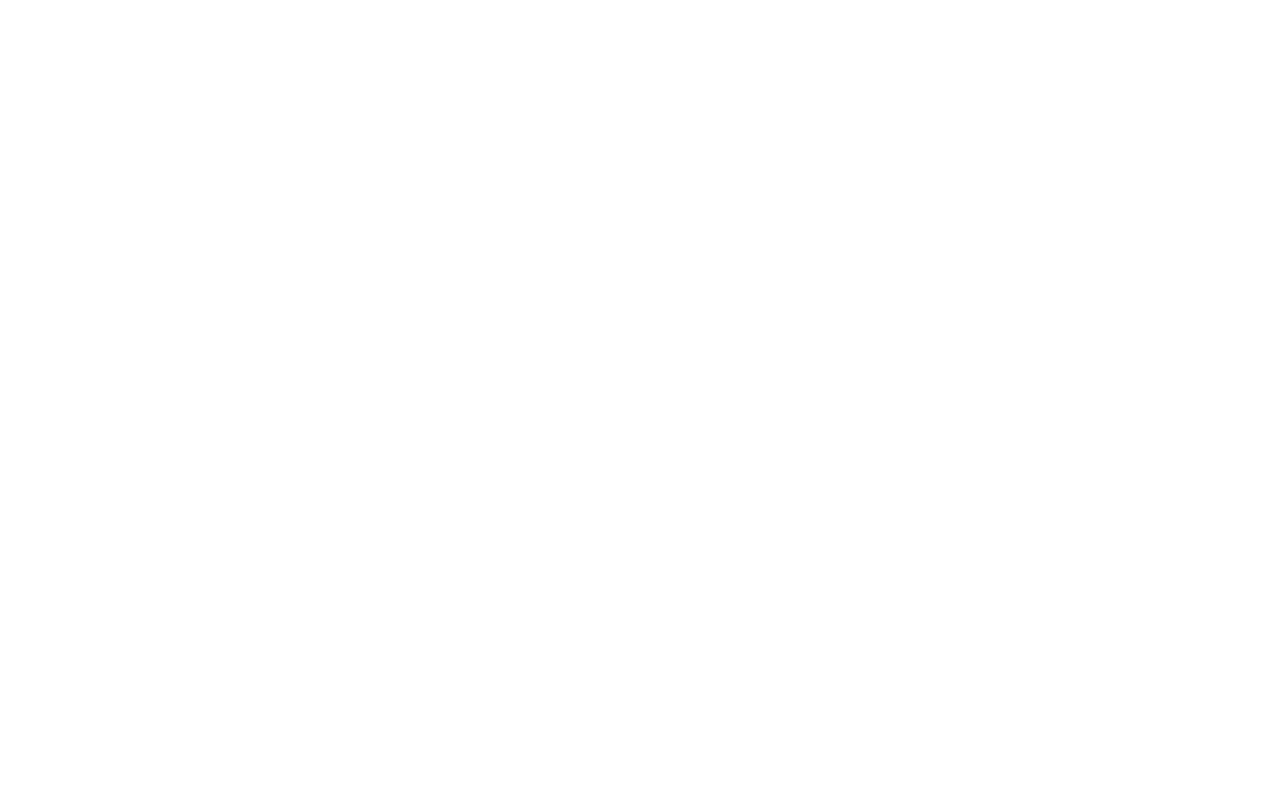
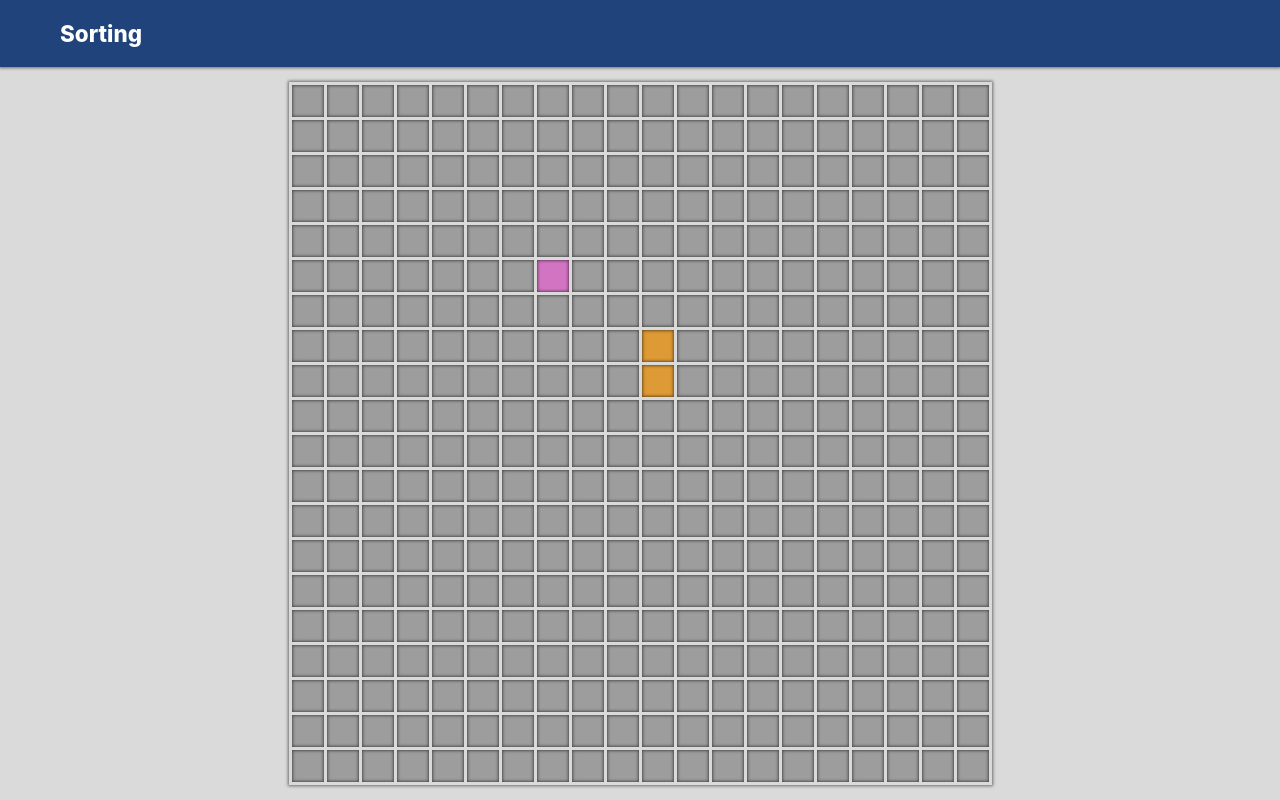
Before and after one commit to ModdedXero/Portfolio, a React (Create React App) app in the folder frontend/: page /snake in a window 1280 px wide. Before the commit this address had no page. Built offline with nearby package versions, Linux system fonts and the light colour scheme.

Commit message:
Created a simple version of snake, tail is broken

```diff
--- a/frontend/src/app.tsx
+++ b/frontend/src/app.tsx
@@ -3,6 +3,7 @@ import { Route, Routes } from "react-router";
 import Landing from "./pages/landing";
 import Pathfinder from "./pages/pathfinder";
 import Sorting from "./pages/sorting";
+import Snake from "./pages/snake";
 
 import "./styles/global.css";
 
@@ -12,6 +13,7 @@ export default function App() {
             <Route path="/" element={<Landing />} />
             <Route path="/pathfinder" element={<Pathfinder />} />
             <Route path="/sorting" element={<Sorting />} />
+            <Route path="/snake" element={<Snake />} />
         </Routes>
     )
 }
--- /dev/null
+++ b/frontend/src/components/hooks/useKeyPress.tsx
@@ -0,0 +1,30 @@
+import { useEffect, useState } from "react";
+
+export default function useKeyPress(targetKey: string, callback: (key: string) => void) {
+    const [keyPressed, setKeyPressed] = useState(false);
+
+    function downHandler({ key }) {
+        if (key === targetKey) {
+            setKeyPressed(true);
+            callback(key);
+        }
+    }
+
+    function upHandler({ key }) {
+        if (key === targetKey) {
+            setKeyPressed(false);
+        }
+    }
+
+    useEffect(() => {
+        window.addEventListener("keydown", downHandler);
+        window.addEventListener("keyup", upHandler);
+
+        return () => {
+            window.removeEventListener("keydown", downHandler);
+            window.removeEventListener("keyup", upHandler);
+        }
+    }, [])
+
+    return keyPressed;
+}
--- /dev/null
+++ b/frontend/src/components/snake/node.tsx
@@ -0,0 +1,29 @@
+import "../../styles/snake.css";
+
+export interface NodeProps {
+    state: number,
+}
+
+export default function Node(props: NodeProps) {
+    let backgroundColor: string;
+
+    switch (props.state) {
+        case 0:
+            backgroundColor = "var(--mx-node-empty)";
+            break;
+        case 1:
+            backgroundColor = "var(--mx-node-food)";
+            break;
+        case 2:
+            backgroundColor = "#dd9a35";
+            break;
+        default:
+            backgroundColor = "var(--mx-node-empty)";
+    }
+
+    return (
+        <div className="mx_snake_node" style={{ backgroundColor }}>
+
+        </div>
+    )
+}
--- a/frontend/src/pages/landing.tsx
+++ b/frontend/src/pages/landing.tsx
@@ -26,6 +26,9 @@ export default function Landing({}): JSX.Element {
                         </NavLink>
                         <NavLink href="/sorting">
                             Sorting
+                        </NavLink>
+                        <NavLink href="/snake">
+                            Snake
                         </NavLink>
                     </NavGroup>
                 </Navbar>
--- /dev/null
+++ b/frontend/src/pages/snake/index.tsx
@@ -0,0 +1,200 @@
+import { useEffect, useState } from "react";
+
+import { Navbar, NavButton, NavDropdown, NavGroup, NavLink, NavTitle } from "../../components/utility/navbar";
+import useKeyPress from "../../components/hooks/useKeyPress";
+import Node from "../../components/snake/node";
+
+import "../../styles/snake.css";
+
+export default function Snake() {
+    const [playerPos, setPlayerPos] = useState({ row: 17, col: 10 });
+    const [playerDir, setPlayerDir] = useState("s");
+    const [playerChildren, setPlayerChildren] = useState([]);
+
+    const [foodPos, setFoodPos] = useState({ row: 3, col: 10 });
+    const [grid, setGrid] = useState(getInitialGrid(playerPos, foodPos));
+
+    const wPress = useKeyPress("w", updateDirection);
+    const aPress = useKeyPress("a", updateDirection);
+    const sPress = useKeyPress("s", updateDirection);
+    const dPress = useKeyPress("d", updateDirection);
+
+    useEffect(() => {
+        const update = setInterval(() => { onUpdate(); }, 250);
+        return () => clearInterval(update);
+    }, [])
+
+    function onUpdate() {
+        movePlayer();
+    }
+
+    function movePlayer() {
+        setPlayerPos(previous => {
+            const playerPos = {...previous};
+
+            grid[previous.row][previous.col] = 0;
+
+            setPlayerDir(dir => {
+                if (dir === "w") {
+                    if (grid[previous.row - 1] === undefined) {
+                        grid[grid.length - 1][previous.col] = 2;
+                        playerPos.row = grid.length - 1;
+                    } else {
+                        grid[previous.row - 1][previous.col] = 2;
+                        playerPos.row = previous.row - 1;
+                    }
+                } else if (dir === "a") {
+                    if (grid[previous.col - 1] === undefined) {
+                        grid[previous.row][grid[previous.row].length - 1] = 2;
+                        playerPos.col = grid[previous.row].length - 1;
+                    } else {
+                        grid[previous.row][previous.col - 1] = 2;
+                        playerPos.col = previous.col - 1;
+                    }
+                } else if (dir === "s") {
+                    if (grid[previous.row + 1] === undefined) {
+                        grid[0][previous.col] = 2;
+                        playerPos.row = 0;
+                    } else {
+                        grid[previous.row + 1][previous.col] = 2;
+                        playerPos.row = previous.row + 1;
+                    }
+                } else if (dir === "d") {
+                    if (grid[previous.col + 1] === undefined) {
+                        grid[previous.row][0] = 2;
+                        playerPos.col = 0;
+                    } else {
+                        grid[previous.row][previous.col + 1] = 2;
+                        playerPos.col = previous.col + 1;
+                    }
+                }
+
+                return dir;
+            })
+
+            checkFood(playerPos);
+
+            setPlayerChildren(children => {
+                if (children.length <= 0) return children;
+
+                const newChildren = JSON.parse(JSON.stringify(children))
+
+                grid[newChildren[newChildren.length - 1].row][newChildren[newChildren.length - 1].col] = 0;
+                for (let i = newChildren.length - 1; i >= 0; i--) {
+
+                    if (i === 0) {
+                        newChildren[i].row = previous.row;
+                        newChildren[i].col = previous.col;
+                        grid[previous.row][previous.col] = 2;
+                    } else {
+                        console.log(newChildren)
+                        newChildren[i].row = newChildren[i - 1].row;
+                        newChildren[i].col = newChildren[i - 1].col;
+                        grid[newChildren[i].row][newChildren[i].col] = 2;
+                    }
+                }
+
+                return newChildren;
+            })
+
+            return playerPos;
+        })
+    }
+
+    function checkFood(player: {row: number, col: number}) {
+        setFoodPos(food => {
+            const newFood = {...food};
+
+            if (player.row === food.row && player.col === food.col) {
+                const row = Math.floor(Math.random() * 20);
+                const col = Math.floor(Math.random() * 20);
+
+                newFood.row = row;
+                newFood.col = col;
+
+                setPlayerChildren(children => {
+                    const newChildren = [...children];
+                    newChildren.push(player)
+                    return newChildren;
+                })
+            }
+
+            for (let row = 0; row < grid.length; row++) {
+                for (let col = 0; col < grid[row].length; col++) {
+                    if (grid[row][col] === 1) {
+                        if (row !== newFood.row) {
+                            grid[row][col] = 0;
+                        }
+                        if (col !== newFood.col) {
+                            grid[row][col] = 0;
+                        }
+                    }
+                }
+            }
+
+            grid[newFood.row][newFood.col] = 1;
+
+            return newFood;
+        })
+    }
+
+    function updateDirection(dir: string) {
+        setPlayerDir(() => {
+            return dir;
+        })
+    }
+
+    return (
+        <div className="mx_page">
+            <Navbar zIndex={100}>
+                <NavGroup>
+                    <NavTitle>
+                        <NavLink href="/">
+                            Sorting
+                        </NavLink>
+                    </NavTitle>
+                </NavGroup>
+                <NavGroup>
+
+                </NavGroup>
+            </Navbar>
+            <div className="mx_snake">
+                <div className="mx_snake_grid">
+                {
+                    grid.map((row, index) => {
+                        return row.map((node, index1) => {
+                            return <Node
+                                key={`${index} ${index1}`}
+                                state={node}
+                            />
+                        })
+                    })
+                }
+                </div>
+            </div>
+        </div>
+    )
+}
+
+function getInitialGrid(
+    playerPos: {row: number, col: number},
+    foodPos: {row: number, col: number}
+): number[][] {
+    const grid = [];
+
+    for (let row = 0; row < 20; row++) {
+        const rowArray = [];
+        for (let col = 0; col < 20; col++) {
+            if (playerPos.row === row && playerPos.col === col) {
+                rowArray.push(2);
+            } else if (foodPos.row === row && foodPos.col === col) {
+                rowArray.push(1);
+            } else {
+                rowArray.push(0);
+            }
+        }
+        grid.push(rowArray);
+    }
+
+    return grid;
+}
--- a/frontend/src/styles/global.css
+++ b/frontend/src/styles/global.css
@@ -6,6 +6,8 @@
   --mx-node-wall: #686868;
   --mx-node-weight: #a34747;
   --mx-node-closest: #99c24d;
+
+  --mx-node-food: #d374c3;
 
   --mx-color-primary: #4bc290;
   --mx-color-primary-light: #4bc290ab;
--- /dev/null
+++ b/frontend/src/styles/snake.css
@@ -0,0 +1,26 @@
+.mx_snake {
+    display: flex;
+    flex-direction: column;
+    width: 100%;
+    height: 100%;
+}
+
+.mx_snake_grid {
+    display: grid;
+    grid-template-columns: repeat(20, 32px);
+    margin: auto;
+    width: fit-content;
+    height: fit-content;
+    gap: 3px;
+    padding: 3px;
+
+    box-shadow: 0 0 3px 1px #00000081;
+}
+
+.mx_snake_node {
+    width: 32px;
+    height: 32px;
+
+    background-color: var(--mx-node-empty);
+    box-shadow: inset 0 0 3px 1px #00000081;
+}
```
